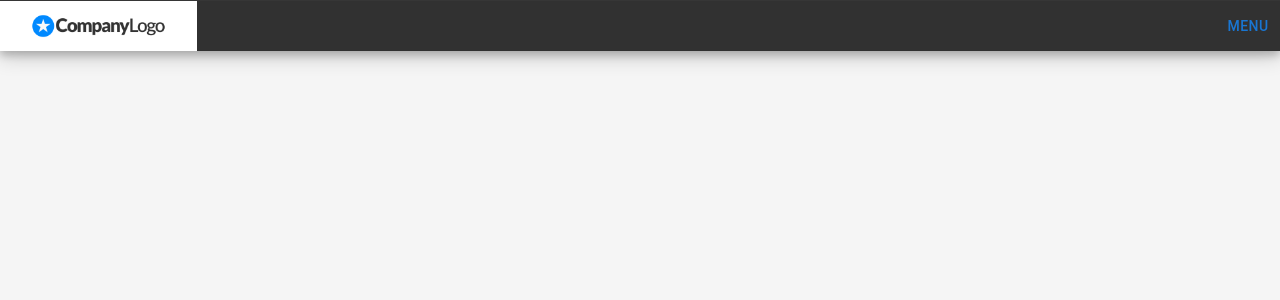
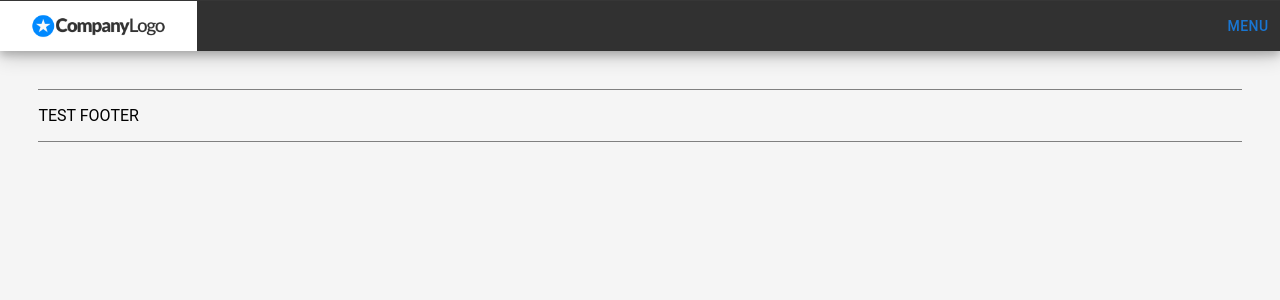
Before and after one commit to kjthorpe18/storefront-app, a React (Create React App) app: page / in a window 1280 px wide. Shown: the top 300 px of the page. Built offline with nearby package versions, Linux system fonts and the light colour scheme.

Commit message:
Footer starter and yarn format script

```diff
--- a/package.json
+++ b/package.json
@@ -18,6 +18,7 @@
   "scripts": {
     "start": "react-scripts start",
     "build": "react-scripts build",
+    "format": "yarn prettier --write .",
     "test": "react-scripts test",
     "eject": "react-scripts eject",
     "deploy": "aws s3 sync build/ s3://test-website-kthorpe"
--- /dev/null
+++ b/src/components/Footer.js
@@ -0,0 +1,15 @@
+import React, { Component } from "react";
+
+class Footer extends Component {
+  render() {
+    return (
+      <div id="footer">
+        <div id="profile">
+          <p>TEST FOOTER</p>
+        </div>
+      </div>
+    );
+  }
+}
+
+export default Footer;
--- a/src/components/layout.js
+++ b/src/components/layout.js
@@ -1,5 +1,6 @@
 import React, { Component } from "react";
 import Nav from "./Nav";
+import Footer from "./Footer";
 
 class Layout extends Component {
   render() {
@@ -7,6 +8,7 @@ class Layout extends Component {
       <div>
         <Nav />
         <div className="content">{this.props.children}</div>
+        <Footer />
       </div>
     );
   }
--- a/src/index.css
+++ b/src/index.css
@@ -65,12 +65,6 @@ code {
   color: black;
 }
 
-#footer a:hover {
-  text-decoration: none;
-  text-decoration-line: underline;
-  color: rgb(87, 87, 255);
-}
-
 #brand {
   max-height: inherit;
   max-width: 20%;
```
